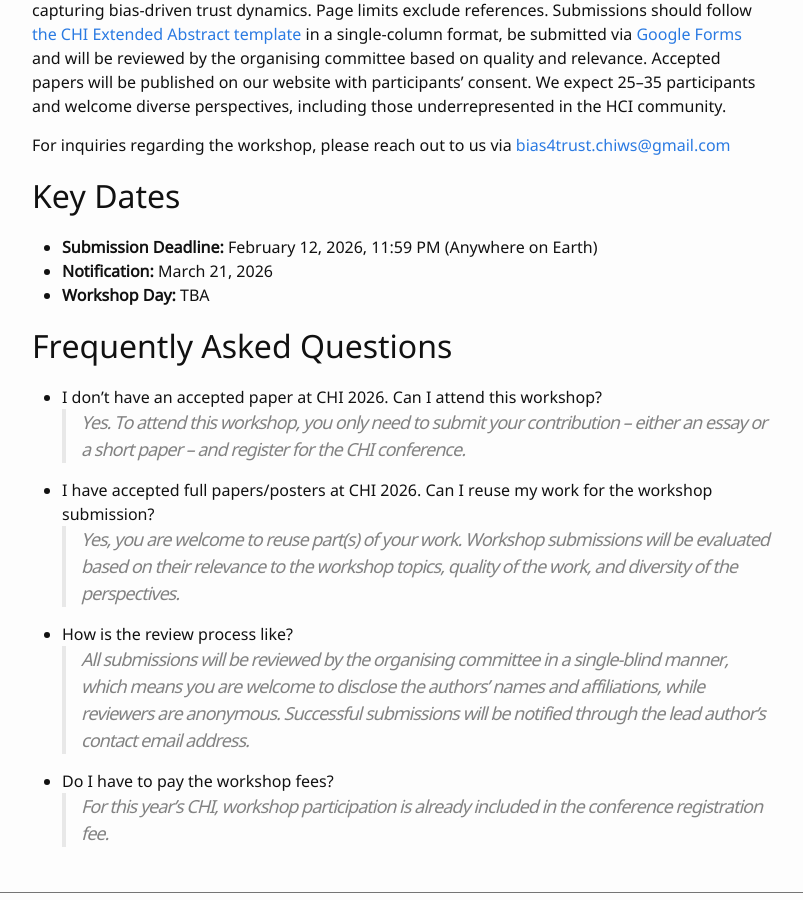
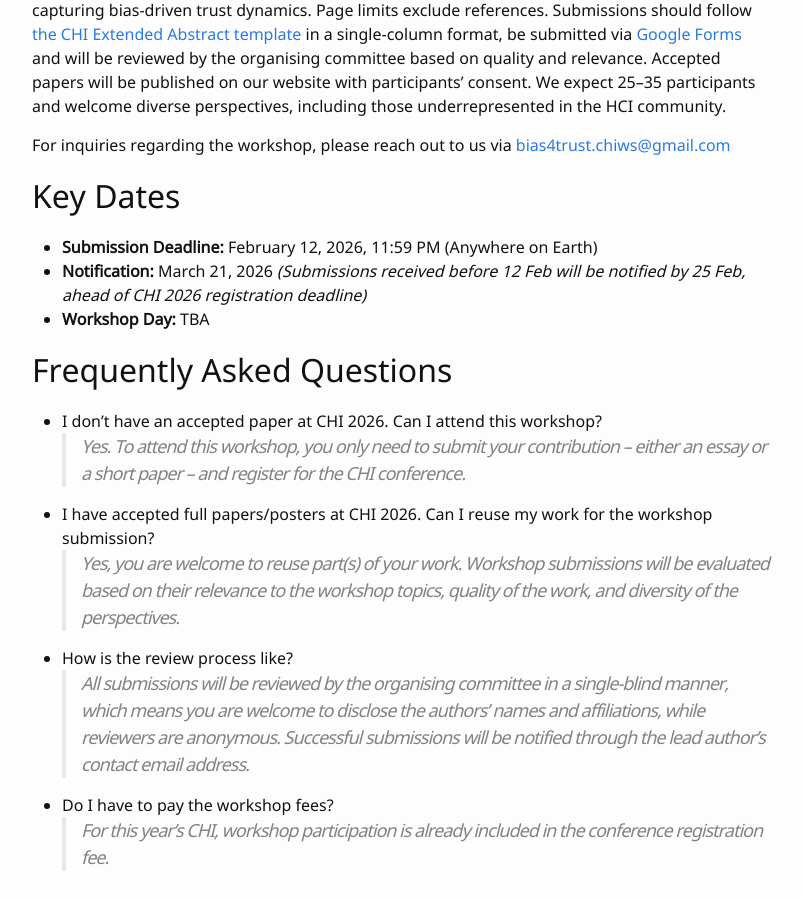
Before and after one commit to chi-bias-trust/chi-bias-trust.github.io, a Jekyll site: the page built from 0-CFP.md, in a window 1280 px wide and 900 px high, scrolled down 517 px. Shown: the whole window, without its empty margins (238-1041 px from the left). Built offline with Jekyll 4.4.1, drawn with Linux system fonts in a browser that asks for light colours.

Commit message:
Update 0-CFP.md

```diff
--- a/0-CFP.md
+++ b/0-CFP.md
@@ -11,7 +11,7 @@ For inquiries regarding the workshop, please reach out to us via [bias4trust.chi
 
 # Key Dates
 * **Submission Deadline:** February 12, 2026, 11:59 PM (Anywhere on Earth)
-* **Notification:** March 21, 2026
+* **Notification:** March 21, 2026 *(Submissions received before 12 Feb will be notified by 25 Feb, ahead of CHI 2026 registration deadline)*
 * **Workshop Day:** TBA
 
 # Frequently Asked Questions
```
